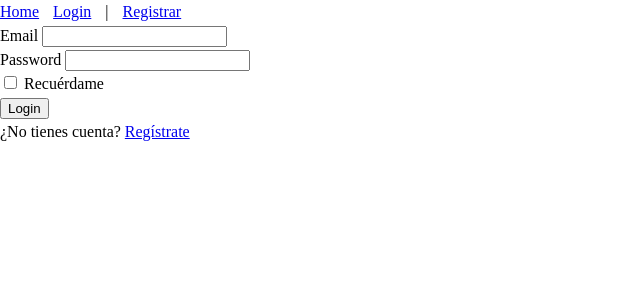
After one commit to CaviedesGitHub/miniblog, a Flask app: page /login in a window 1280 px wide. The commit adds this page. Shown: the top 300 px of the page, without its empty margins (0-640 px from the left). Run offline with Flask 2, Linux system fonts and the light colour scheme.

Commit message:
Leccion4

```diff
--- a/forms.py
+++ b/forms.py
@@ -1,5 +1,5 @@
 from flask_wtf import FlaskForm
-from wtforms import StringField, SubmitField, PasswordField, TextAreaField
+from wtforms import StringField, SubmitField, PasswordField, TextAreaField, BooleanField
 from wtforms.validators import DataRequired, Email, Length
 
 
@@ -19,3 +19,9 @@ class ExamenForm(FlaskForm):
     cups=StringField('Cups', validators=[DataRequired(), Length(max=8)])
     nombre=StringField('Nombre', validators=[DataRequired(), Length(max=128)])
     submit=SubmitField('Guardar')
+
+class LoginForm(FlaskForm):
+    email = StringField('Email', validators=[DataRequired()])
+    password = PasswordField('Password', validators=[DataRequired()])
+    remember_me = BooleanField('Recuérdame')
+    submit = SubmitField('Login')
--- a/run.py
+++ b/run.py
@@ -1,9 +1,13 @@
-from turtle import title
 from flask import Flask, render_template, request, redirect, url_for
-from forms import SignupForm, PostForm, ExamenForm
+from forms import LoginForm, SignupForm, PostForm, ExamenForm
+from flask_login import LoginManager, current_user, login_required, login_user, logout_user
+from models import User, get_user, users
+from werkzeug.urls import url_parse
 
 app=Flask(__name__)
 app.config['SECRET_KEY'] = '7110c8ae51a4b5af97be6534caef90e4bb9bdcb3380af008f90b23a5d1616bf319bc298105da20fe'
+login_manager=LoginManager(app)
+login_manager.login_view = "login"
 
 posts=[]
 examenes=[]
@@ -20,6 +24,7 @@ def show_post(slug):
 
 @app.route("/admin/post/", methods=['GET', 'POST'], defaults={'post_id': None})
 @app.route("/admin/post/<int:post_id>/", methods=['GET', 'POST'])
+@login_required
 def post_form(post_id):
     form = PostForm()
     if form.validate_on_submit():
@@ -32,20 +37,6 @@ def post_form(post_id):
 
         return redirect(url_for('index'))
     return render_template("admin/post_form.html", form=form)
-
-@app.route("/signup/", methods=["GET", "POST"])
-def show_signup_form():
-    form = SignupForm()
-    if form.validate_on_submit():
-        name = form.name.data
-        email = form.email.data
-        password = form.password.data
-
-        next = request.args.get('next', None)
-        if next:
-            return redirect(next)
-        return redirect(url_for('index'))
-    return render_template("signup_form.html", form=form)
 
 @app.route("/examen/", methods=["GET", "POST"], defaults={'exam_id':None})
 @app.route("/examen/<int:exam_id>/", methods=['GET', 'POST'])
@@ -67,3 +58,50 @@ def exam_form(exam_id):
 @app.route("/ListaExamenes")
 def lista_examenes():
     return render_template("examenes_list.html", examenes=examenes)
+
+@login_manager.user_loader
+def load_user(user_id):
+    for user in users:
+        if user.id == int(user_id):
+            return user
+    return None
+
+@app.route('/login', methods=['GET', 'POST'])
+def login():
+    if current_user.is_authenticated:
+        return redirect(url_for('index'))
+    form = LoginForm()
+    if form.validate_on_submit():
+        user = get_user(form.email.data)
+        if user is not None and user.check_password(form.password.data):
+            login_user(user, remember=form.remember_me.data)
+            next_page = request.args.get('next')
+            if not next_page or url_parse(next_page).netloc != '':
+                next_page = url_for('index')
+            return redirect(next_page)
+    return render_template('login_form.html', form=form)
+
+@app.route("/signup/", methods=["GET", "POST"])
+def show_signup_form():
+    if current_user.is_authenticated:
+        return redirect(url_for('index'))
+    form = SignupForm()
+    if form.validate_on_submit():
+        name = form.name.data
+        email = form.email.data
+        password = form.password.data
+        # Creamos el usuario y lo guardamos
+        user = User(len(users) + 1, name, email, password)
+        users.append(user)
+        # Dejamos al usuario logueado
+        login_user(user, remember=True)
+        next_page = request.args.get('next', None)
+        if not next_page or url_parse(next_page).netloc != '':
+            next_page = url_for('index')
+        return redirect(next_page)
+    return render_template("signup_form.html", form=form)
+
+@app.route('/logout')
+def logout():
+    logout_user()
+    return redirect(url_for('index'))
--- a/static/base.css
+++ b/static/base.css
@@ -38,3 +38,15 @@ a img {
 sup, sub {
     line-height: 0
 }
+
+.user-info {
+    list-style: none;
+    margin: 0;
+    padding: 0;
+}
+
+.user-info li {
+    display: inline-block;
+    margin: 0;
+    padding: 0 10px 0 0;
+}
--- a/templates/base_template.html
+++ b/templates/base_template.html
@@ -6,6 +6,20 @@
     <link rel="stylesheet" href="{{ url_for("static", filename="base.css") }}">
 </head>
 <body>
-{% block content %}{% endblock %}
+    <div>
+        <ul class="user-info">
+            <li><a href="{{ url_for('index') }}">Home</a></li>
+            {% if current_user.is_anonymous %}
+                <li><a href="{{ url_for('login') }}">Login</a></li>
+                <li> | </li>
+                <li><a href="{{ url_for('show_signup_form') }}">Registrar</a></li>
+            {% else %}
+                <li>{{ current_user.name }}</li>
+                <li> | </li>
+                <li><a href="{{ url_for('logout') }}">Logout</a></li>
+            {% endif %}
+        </ul>
+    </div>
+    {% block content %}{% endblock %}
 </body>
 </html>
--- /dev/null
+++ b/templates/login_form.html
@@ -0,0 +1,30 @@
+{% extends "base_template.html" %}
+
+{% block title %}Login{% endblock %}
+
+{% block content %}
+    <div>
+        <form action="" method="post" novalidate>
+            {{ form.hidden_tag() }}
+            <div>
+                {{ form.email.label }}
+                {{ form.email }}<br>
+                {% for error in form.email.errors %}
+                <span style="color: red;">{{ error }}</span>
+                {% endfor %}
+            </div>
+            <div>
+                {{ form.password.label }}
+                {{ form.password }}<br>
+                {% for error in form.password.errors %}
+                <span style="color: red;">{{ error }}</span>
+                {% endfor %}
+            </div>
+            <div>{{ form.remember_me() }} {{ form.remember_me.label }}</div>
+            <div>
+                {{ form.submit() }}
+            </div>
+        </form>
+    </div>
+    <div>¿No tienes cuenta? <a href="{{ url_for('show_signup_form') }}">Regístrate</a></div>
+{% endblock %}
```
Also changed, not shown: models.py (added, +28 -0 lines).
